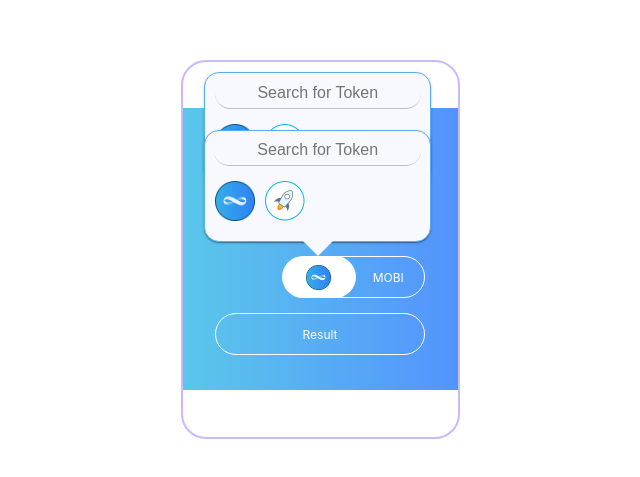
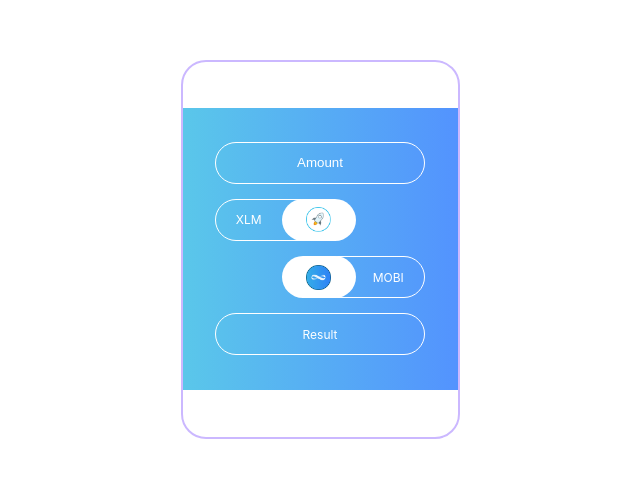
Before and after one commit to arturgvieira-zz/sandbox, a React (Create React App) app: page / in a window 1280 px wide. Shown: the part 151-628 px from the top of the page, without its empty margins (320-960 px from the left). Built offline with nearby package versions, Linux system fonts and the light colour scheme.

Commit message:
Add slider and basic configuration

```diff
--- a/package.json
+++ b/package.json
@@ -5,14 +5,17 @@
     "dependencies": {
         "apollo-boost": "^0.1.20",
         "apollo-server": "^2.1.0",
+        "classnames": "^2.2.6",
         "crypto-icons": "^1.0.22",
         "express": "^4.16.4",
         "graphql": "^14.0.2",
         "har-validator": "^5.1.3",
+        "jest": "^23.6.0",
         "react": "^16.6.1",
         "react-apollo": "^2.2.4",
         "react-dom": "^16.6.1",
         "react-scripts": "2.1.1",
+        "react-styled-carousel": "^0.4.12",
         "styled-components": "^4.0.3"
     },
     "devDependencies": {
--- a/src/main/index.jsx
+++ b/src/main/index.jsx
@@ -31,8 +31,20 @@
         this.setState({ [e.target.name]: e.target.value });
     };
 
+    clearTokenMenu = () => {
+        this.setState({ menu: false });
+    };
+
     render() {
-        const { amount, sell, buy, result, sellIcon, buyIcon } = this.state;
+        const {
+            amount,
+            sell,
+            buy,
+            result,
+            sellIcon,
+            menu,
+            buyIcon
+        } = this.state;
         return (
             <View>
                 <Border>
@@ -47,16 +59,12 @@
                         <BuyAsset>{buy}</BuyAsset>
                         <Result>{result}</Result>
                         <SellToken>
-                            <TokenMenu>
-                                <TokenIcon
-                                    src={sellIcon}
-                                    alt="Sell Token"
-                                    onClick={this.showTokenMenu}
-                                />
+                            <TokenMenu menu={menu}>
+                                <TokenIcon src={sellIcon} alt="Sell Token" />
                             </TokenMenu>
                         </SellToken>
                         <BuyToken>
-                            <TokenMenu>
+                            <TokenMenu update={this.clearTokenMenu}>
                                 <TokenIcon src={buyIcon} alt="Buy Token" />
                             </TokenMenu>
                         </BuyToken>
--- a/src/main/styles.js
+++ b/src/main/styles.js
@@ -117,3 +117,7 @@
 export const TokenIcon = styled.img`
     height: 25px;
 `;
+
+export const Text = styled.p`
+    width: 100%;
+`;
--- a/src/menu/index.jsx
+++ b/src/menu/index.jsx
@@ -1,4 +1,4 @@
-import React, { Component } from 'react';
+import React, { PropTypes, Component } from 'react';
 import gql from 'graphql-tag';
 import { withApollo } from 'react-apollo';
 import mobiIcon from './resources/currency-mobi.png';
@@ -11,22 +11,34 @@
     Token,
     Search,
     HorizontalList,
-    TokenIcon
+    TokenIcon,
+    Text
 } from './styles';
 
 class Menu extends Component {
-    state = { menu: true };
+    state = { menu: false };
 
     onChange = (e) => {
         this.setState({ [e.target.name]: e.target.value });
     };
 
     showTokenMenu = () => {
+        this.props.update && this.props.update();
         this.setState({ menu: !this.state.menu });
+    };
+
+    componentWillReceiveProps = (nextProps, nextState) => {
+        if (nextProps.menu === false) this.setState({ menu: false });
     };
 
     render() {
         const { menu, asset } = this.state;
+        const settings = {
+            showArrows: false,
+            showDots: false,
+            cardsToShow: 5,
+            margin: '5px 25px'
+        };
         return (
             <View>
                 <Token onClick={this.showTokenMenu}>
@@ -41,10 +53,16 @@
                                 name="asset"
                                 value={asset || ''}
                             />
-                            <HorizontalList>
+
+                            <HorizontalList {...settings}>
+                                <TokenIcon src={mobiIcon} alt="Sell Token" />
+                                <TokenIcon src={xlmIcon} alt="Sell Token" />
+                                <TokenIcon src={mobiIcon} alt="Sell Token" />
+                                <TokenIcon src={xlmIcon} alt="Sell Token" />
                                 <TokenIcon src={mobiIcon} alt="Sell Token" />
                                 <TokenIcon src={xlmIcon} alt="Sell Token" />
                             </HorizontalList>
+                            <Text>Token Name (Symbol)</Text>
                         </Content>
                     </Container>
                 )}
--- a/src/menu/styles.js
+++ b/src/menu/styles.js
@@ -1,4 +1,5 @@
 import styled from 'styled-components';
+import Slider from 'react-styled-carousel';
 
 export const View = styled.div`
     position: relative;
@@ -26,13 +27,13 @@
         0px 2px 1px -1px rgba(0, 0, 0, 0.12);
     color: #555;
     text-align: center;
-    padding: 5px 0;
+    padding: 5px 10px;
     border-radius: 15px;
     position: absolute;
     z-index: 1;
     bottom: 240%;
     left: -20%;
-    margin-left: -97px;
+    margin-left: -106px;
     transition: opacity 0.3s;
     ::after {
         content: '';
@@ -49,16 +50,17 @@
 export const Content = styled.div`
     display: flex;
     flex-direction: column;
-    justify-content: stretch;
+    justify-content: space-evenly;
     align-items: center;
     height: 100%;
+    overflow-x: hidden;
 `;
 
 export const Search = styled.input`
     display: flex;
     flex-direction: column;
     align-items: center;
-    height: 40px;
+    height: 25px;
     width: 90%;
     border: none;
     background: transparent;
@@ -68,18 +70,19 @@
     border-bottom: 1px solid #c0c0c0;
 `;
 
-export const HorizontalList = styled.div`
+export const HorizontalList = styled(Slider)`
     display: flex;
-    flex-direction: row;
-    justify-content: flex-start;
+    flex-direction: column;
+    justify-content: center;
     align-items: center;
     height: 100%;
-    width: stretch;
-    padding: 0 5px;
-    overflow-x: scroll;
 `;
 
 export const TokenIcon = styled.img`
     height: 40px;
-    margin: 0 5px;
+    width: 40px;
 `;
+
+export const Text = styled.div`
+    width: 100%;
+`;
```
Also changed, not shown: firebase.json (added), 2 other files (tests, documents, lock files or other folders). Lines whose indentation alone changed are shown as unchanged.
